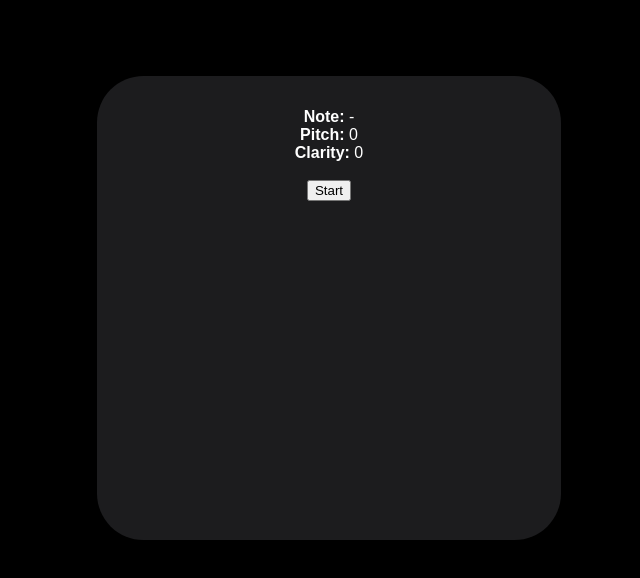
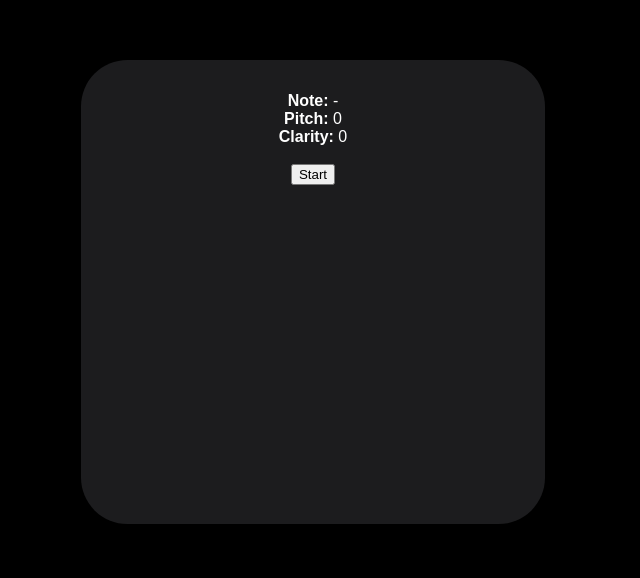
Before and after one commit to thomasbrueggemann/impro-web, a plain HTML site: page index.html in a window 1280 px wide. Shown: the part 124-702 px from the top of the page, without its empty margins (343-983 px from the left). Drawn offline with Linux system fonts and the light colour scheme.

Commit message:
update style

```diff
--- a/style.css
+++ b/style.css
@@ -16,15 +16,15 @@ body {
   top: 50%;
   left: 50%;
   width: 25rem;
-  margin-left: -12.5rem;
+  margin-left: -13.5rem;
   height: 25rem;
-  margin-top: -12.5rem;
+  margin-top: -13.5rem;
   text-align: center;
   border-radius: 10%;
 }
 
 #note {
-  font-size: 16rem;
+  font-size: 14rem;
   font-weight: bold;
 }
 
```
